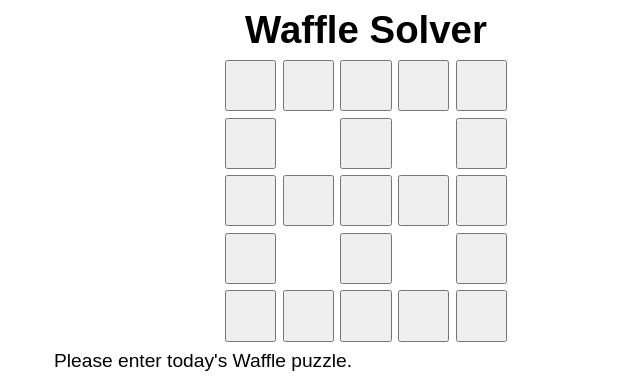
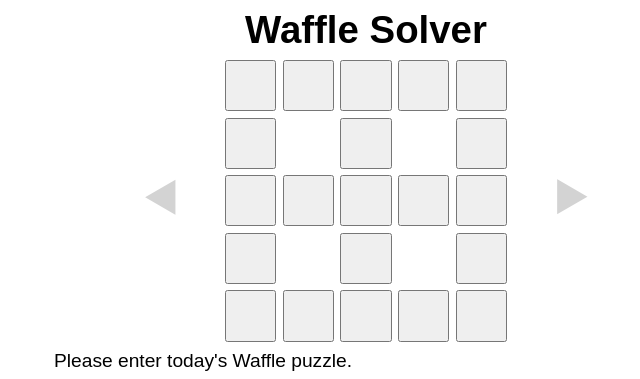
Before and after one commit to drsalzman1/drsalzman1, a PHP site: page /waffle-solver/index.html in a window 1280 px wide. Shown: the top 379 px of the page, without its empty margins (274-914 px from the left). Run offline with PHP 8.4, Linux system fonts and the light colour scheme.

Commit message:
Added arrows

```diff
--- a/waffle-solver/index.html
+++ b/waffle-solver/index.html
@@ -12,6 +12,10 @@
         <div id="header">
             Waffle Solver
         </div>
+        <div id="main">
+            <div class="arrow">
+                <button type="button">&#11207;</button>
+            </div>
             <div id="puzzle">
                 <button type="button"></button><button type="button"></button><button type="button"></button>
                 <button type="button"></button><button type="button"></button><button type="button"></button>
@@ -20,6 +24,10 @@
                 <button type="button"></button><button type="button"></button><button type="button"></button>
                 <button type="button"></button><button type="button"></button><button type="button"></button>
                 <button type="button"></button><button type="button"></button><button type="button"></button>
+            </div>
+            <div class="arrow">
+                <button type="button">&#11208;</button>
+            </div>
         </div>
         <div id="prompt">
             Please enter today's Waffle puzzle.
--- a/waffle-solver/styles.css
+++ b/waffle-solver/styles.css
@@ -2,6 +2,8 @@
     --body-width:       min(1.000*100vw, 1.000*640px);
     --body-font-size:   min(0.030*100vw, 0.030*640px);
     --header-font-size: min(0.060*100vw, 0.060*640px);
+    --arrow-font-size:  min(0.100*100vw, 0.100*640px);
+    --arrow-margin:     min(0.050*100vw, 0.050*640px);
     --puzzle-size:      min(0.440*100vw, 0.440*640px);
     --tile-size:        min(0.080*100vw, 0.080*640px);
     --tile-font-size:   min(0.050*100vw, 0.050*640px);
@@ -32,15 +34,26 @@ body {
     margin: 8px;
 }
 
-#prompt {
-    margin: 8px;
+#main {
+    display: flex;
+    justify-content: center;
+    align-items: center;
+}
+
+.arrow button {
+    background-color: transparent;
+    border-style: none;
+    color: lightgrey;
+    font-size: var(--arrow-font-size);
+    margin: var(--arrow-margin);
 }
 
 #puzzle {
     width: var(--puzzle-size);
     height: var(--puzzle-size);
     position: relative;
-    margin: auto;
+    display: inline-block;
+    /* margin: auto; */
 }
 
 #puzzle button {
@@ -73,6 +86,10 @@ body {
 #puzzle :nth-child(19) {left: calc(2*var(--tile-pitch)); top: calc(4*var(--tile-pitch));}
 #puzzle :nth-child(20) {left: calc(3*var(--tile-pitch)); top: calc(4*var(--tile-pitch));}
 #puzzle :nth-child(21) {left: calc(4*var(--tile-pitch)); top: calc(4*var(--tile-pitch));}
+
+#prompt {
+    margin: 8px;
+}
 
 #keyboard {
     width: var(--keyboard-width);
```
Lines whose indentation alone changed are shown as unchanged.
